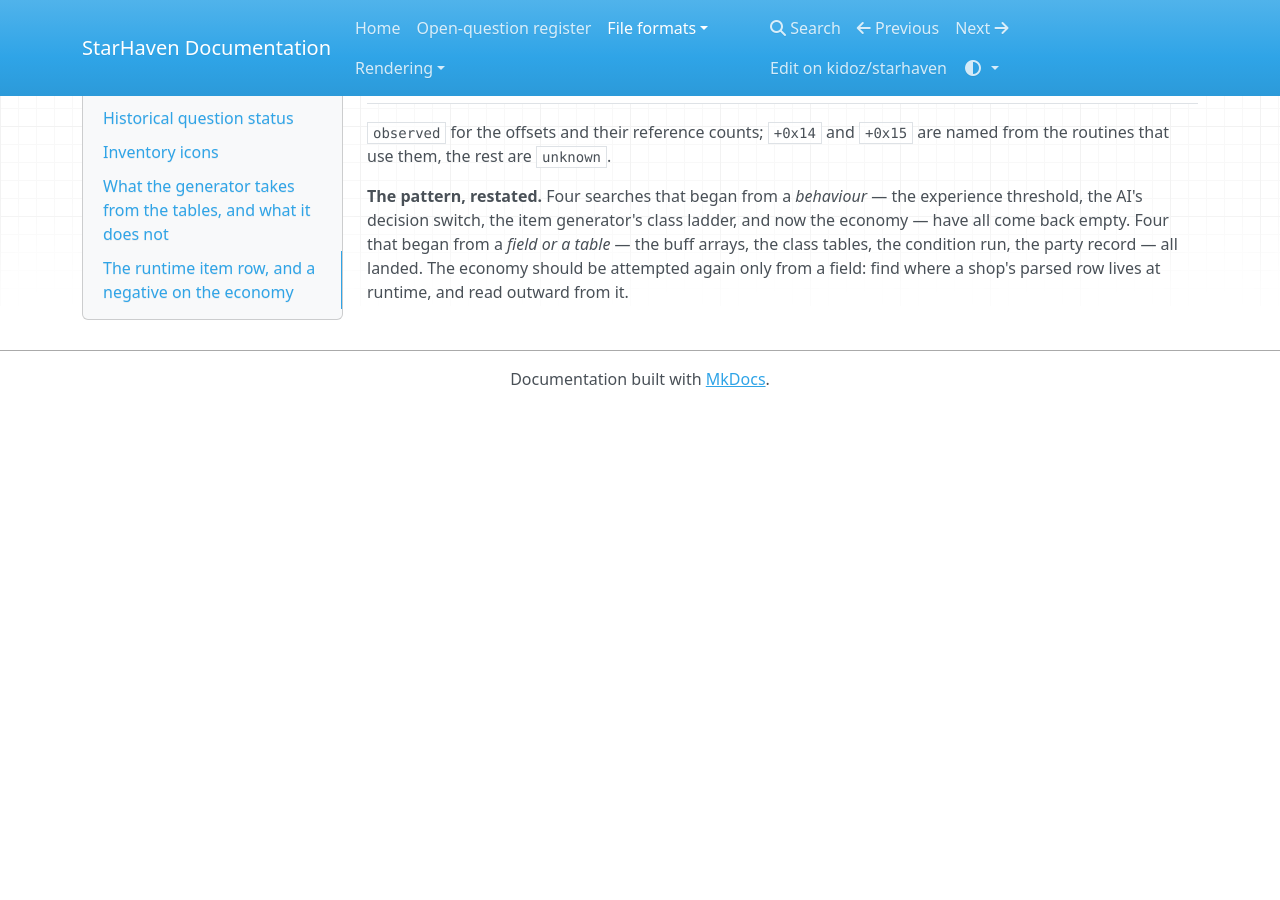
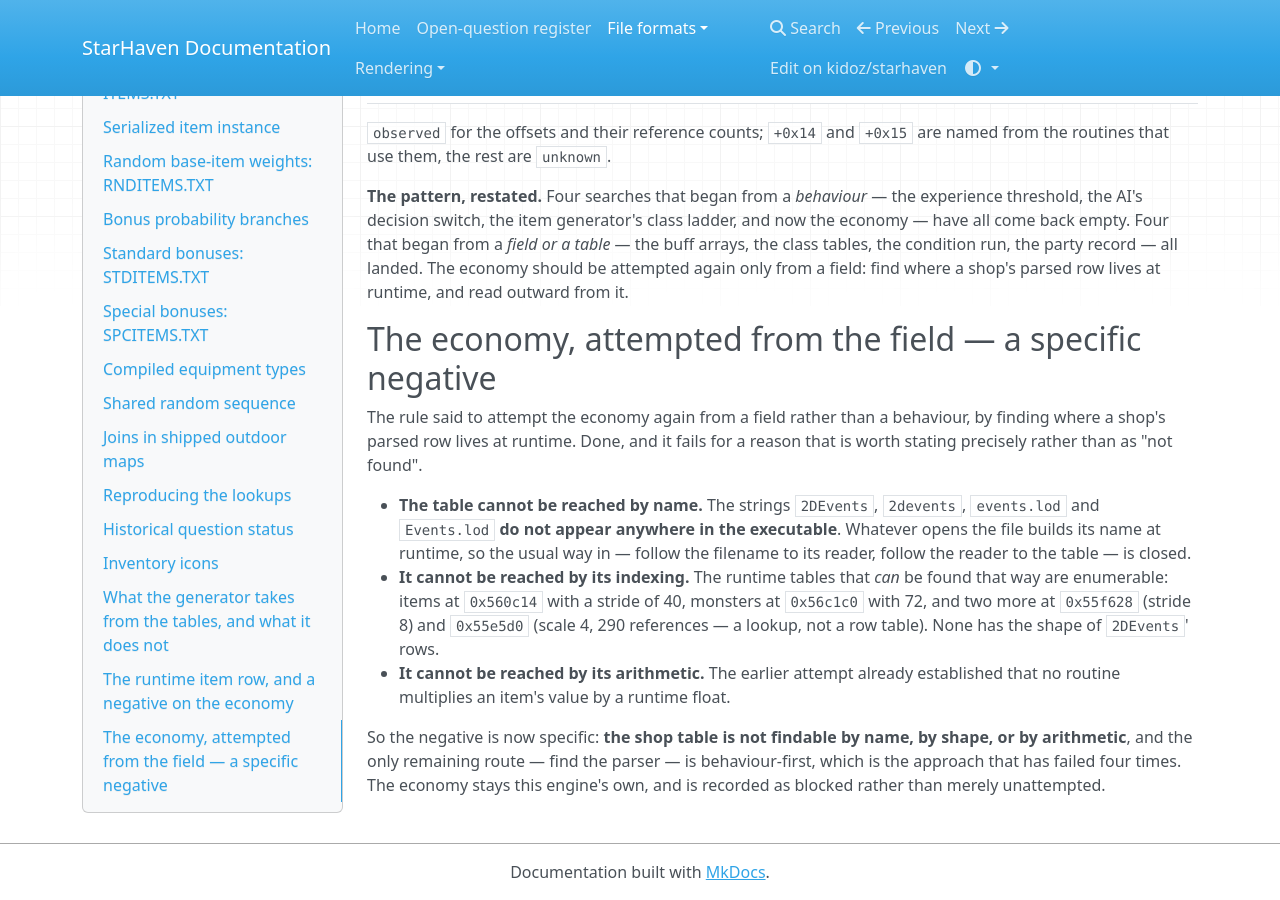
Before and after one commit to kidoz/starhaven, an MkDocs documentation site: the page built from docs/formats/items.md, in a window 1280 px wide and 900 px high, scrolled down 11088 px. Built offline with MkDocs 1.6.1, drawn with Linux system fonts in a browser that asks for light colours; nearby versions of some CDN libraries; before the commit the page ends 11495 px from its top, so only the background shows below that.

Commit message:
Make the economy's negative specific

```diff
--- a/docs/formats/items.md
+++ b/docs/formats/items.md
@@ -469,3 +469,29 @@ a *field or a table* — the buff arrays, the class tables, the condition run,
 the party record — all landed. The economy should be attempted again only
 from a field: find where a shop's parsed row lives at runtime, and read
 outward from it.
+
+## The economy, attempted from the field — a specific negative
+
+The rule said to attempt the economy again from a field rather than a
+behaviour, by finding where a shop's parsed row lives at runtime. Done, and
+it fails for a reason that is worth stating precisely rather than as "not
+found".
+
+- **The table cannot be reached by name.** The strings `2DEvents`,
+  `2devents`, `events.lod` and `Events.lod` **do not appear anywhere in the
+  executable**. Whatever opens the file builds its name at runtime, so the
+  usual way in — follow the filename to its reader, follow the reader to the
+  table — is closed.
+- **It cannot be reached by its indexing.** The runtime tables that *can* be
+  found that way are enumerable: items at `0x560c14` with a stride of 40,
+  monsters at `0x56c1c0` with 72, and two more at `0x55f628` (stride 8) and
+  `0x55e5d0` (scale 4, 290 references — a lookup, not a row table). None has
+  the shape of `2DEvents`' rows.
+- **It cannot be reached by its arithmetic.** The earlier attempt already
+  established that no routine multiplies an item's value by a runtime float.
+
+So the negative is now specific: **the shop table is not findable by name,
+by shape, or by arithmetic**, and the only remaining route — find the parser
+— is behaviour-first, which is the approach that has failed four times. The
+economy stays this engine's own, and is recorded as blocked rather than
+merely unattempted.
```
Also changed, not shown: README.md (+9 -0 lines).
